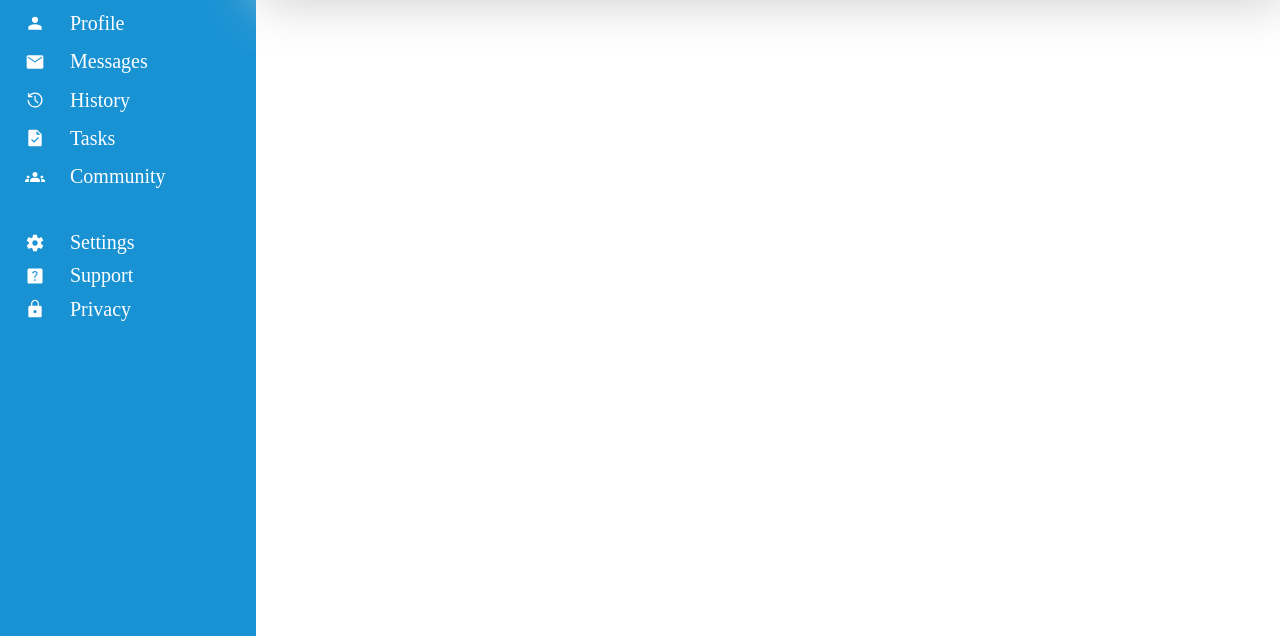
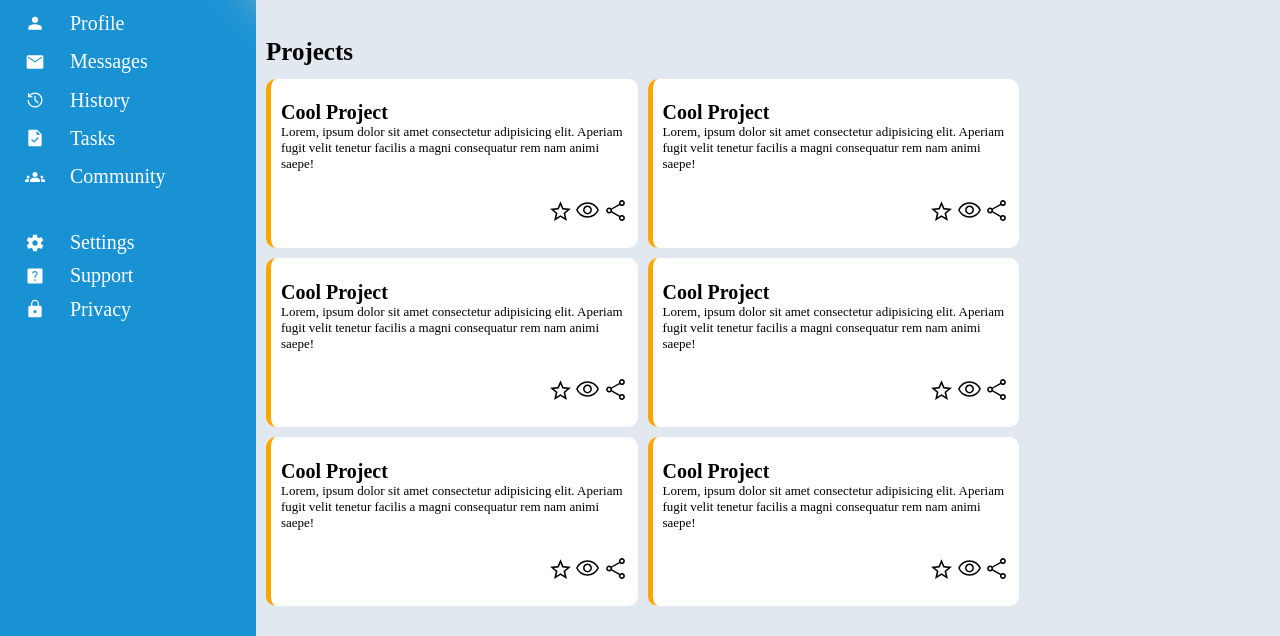
Before and after one commit to ecniiiv/Admin-Dashboard, a plain HTML site: page index.html in a window 1280 px wide. Shown: the part 164-800 px from the top of the page. Drawn offline with Linux system fonts and the light colour scheme.

Commit message:
finished main cotent

```diff
--- a/index.html
+++ b/index.html
@@ -73,7 +73,107 @@
       </div>
     </header>
     <main>
-      <section></section>
+      <section class="project-sect">
+        <h2>Projects</h2>
+        <div class="projects">
+          <div class="a-project">
+            <div class="desc">
+              <h3 class="title">Cool Project</h3>
+              <p>
+                Lorem, ipsum dolor sit amet consectetur adipisicing elit.
+                Aperiam fugit velit tenetur facilis a magni consequatur rem nam
+                animi saepe!
+              </p>
+            </div>
+            <div class="options">
+              <img src="./assets/star_icon.svg" alt="favourite icon" />
+              <img src="./assets/view_icon.svg" alt="view icon" />
+              <img src="./assets/fork_icon.svg" alt="fork icon" />
+            </div>
+          </div>
+
+          <div class="a-project">
+            <div class="desc">
+              <h3 class="title">Cool Project</h3>
+              <p>
+                Lorem, ipsum dolor sit amet consectetur adipisicing elit.
+                Aperiam fugit velit tenetur facilis a magni consequatur rem nam
+                animi saepe!
+              </p>
+            </div>
+            <div class="options">
+              <img src="./assets/star_icon.svg" alt="favourite icon" />
+              <img src="./assets/view_icon.svg" alt="view icon" />
+              <img src="./assets/fork_icon.svg" alt="fork icon" />
+            </div>
+          </div>
+
+          <div class="a-project">
+            <div class="desc">
+              <h3 class="title">Cool Project</h3>
+              <p>
+                Lorem, ipsum dolor sit amet consectetur adipisicing elit.
+                Aperiam fugit velit tenetur facilis a magni consequatur rem nam
+                animi saepe!
+              </p>
+            </div>
+            <div class="options">
+              <img src="./assets/star_icon.svg" alt="favourite icon" />
+              <img src="./assets/view_icon.svg" alt="view icon" />
+              <img src="./assets/fork_icon.svg" alt="fork icon" />
+            </div>
+          </div>
+
+          <div class="a-project">
+            <div class="desc">
+              <h3 class="title">Cool Project</h3>
+              <p>
+                Lorem, ipsum dolor sit amet consectetur adipisicing elit.
+                Aperiam fugit velit tenetur facilis a magni consequatur rem nam
+                animi saepe!
+              </p>
+            </div>
+            <div class="options">
+              <img src="./assets/star_icon.svg" alt="favourite icon" />
+              <img src="./assets/view_icon.svg" alt="view icon" />
+              <img src="./assets/fork_icon.svg" alt="fork icon" />
+            </div>
+          </div>
+
+          <div class="a-project">
+            <div class="desc">
+              <h3 class="title">Cool Project</h3>
+              <p>
+                Lorem, ipsum dolor sit amet consectetur adipisicing elit.
+                Aperiam fugit velit tenetur facilis a magni consequatur rem nam
+                animi saepe!
+              </p>
+            </div>
+            <div class="options">
+              <img src="./assets/star_icon.svg" alt="favourite icon" />
+              <img src="./assets/view_icon.svg" alt="view icon" />
+              <img src="./assets/fork_icon.svg" alt="fork icon" />
+            </div>
+          </div>
+
+          <div class="a-project">
+            <div class="desc">
+              <h3 class="title">Cool Project</h3>
+              <p>
+                Lorem, ipsum dolor sit amet consectetur adipisicing elit.
+                Aperiam fugit velit tenetur facilis a magni consequatur rem nam
+                animi saepe!
+              </p>
+            </div>
+            <div class="options">
+              <img src="./assets/star_icon.svg" alt="favourite icon" />
+              <img src="./assets/view_icon.svg" alt="view icon" />
+              <img src="./assets/fork_icon.svg" alt="fork icon" />
+            </div>
+          </div>
+        </div>
+      </section>
+      <section class="news-sect"></section>
     </main>
   </body>
 </html>
--- a/style.css
+++ b/style.css
@@ -46,7 +46,7 @@ main {
 img[alt~="logo"] {
   width: 5em;
 }
-img[alt~="icon"] {
+.icons img[alt~="icon"] {
   width: 2em;
 }
 
@@ -63,6 +63,10 @@ img[alt="user photo"] {
 img[alt~="search"],
 img[alt~="notifications"] {
   width: 2em;
+}
+
+.project-sect img[alt~="icon"] {
+  width: 2.5em;
 }
 
 /* SIDEBAR */
@@ -157,7 +161,7 @@ header {
   height: 2em;
   border-radius: 0.8em;
   border: 1px solid #ccc;
-  background-color: #eee;
+  background-color: #e2e8f0;
 }
 
 .search-bar input:focus {
@@ -216,3 +220,54 @@ header {
 .user-options button:nth-child(3) {
   grid-column: 13 / 19;
 }
+
+/* MAIN */
+main {
+  display: grid;
+  grid-template-columns: repeat(4, 1fr);
+
+  padding: 3em 1em;
+  background-color: #e2e8f0;
+}
+
+.project-sect {
+  display: grid;
+  grid-template-rows: repeat(22, 1fr);
+  grid-column: 1 / 4;
+}
+
+.project-sect h2 {
+  grid-row: 1 / 3;
+  font-size: 2.5rem;
+  display: grid;
+  align-items: center;
+}
+
+.projects {
+  display: grid;
+  grid-template-columns: repeat(2, 1fr);
+  grid-template-rows: repeat(3, 1fr);
+  grid-row: 3 / 23;
+  gap: 1em;
+}
+
+.a-project {
+  padding: 1em;
+  display: grid;
+  align-items: center;
+  background: #fff;
+  border-radius: 1em;
+  border-left: 5px solid orange;
+}
+
+.a-project .desc .title {
+  font-size: 2rem;
+}
+
+.a-project .desc p {
+  font-size: 1.3rem;
+}
+
+.a-project .options {
+  justify-self: end;
+}
```
